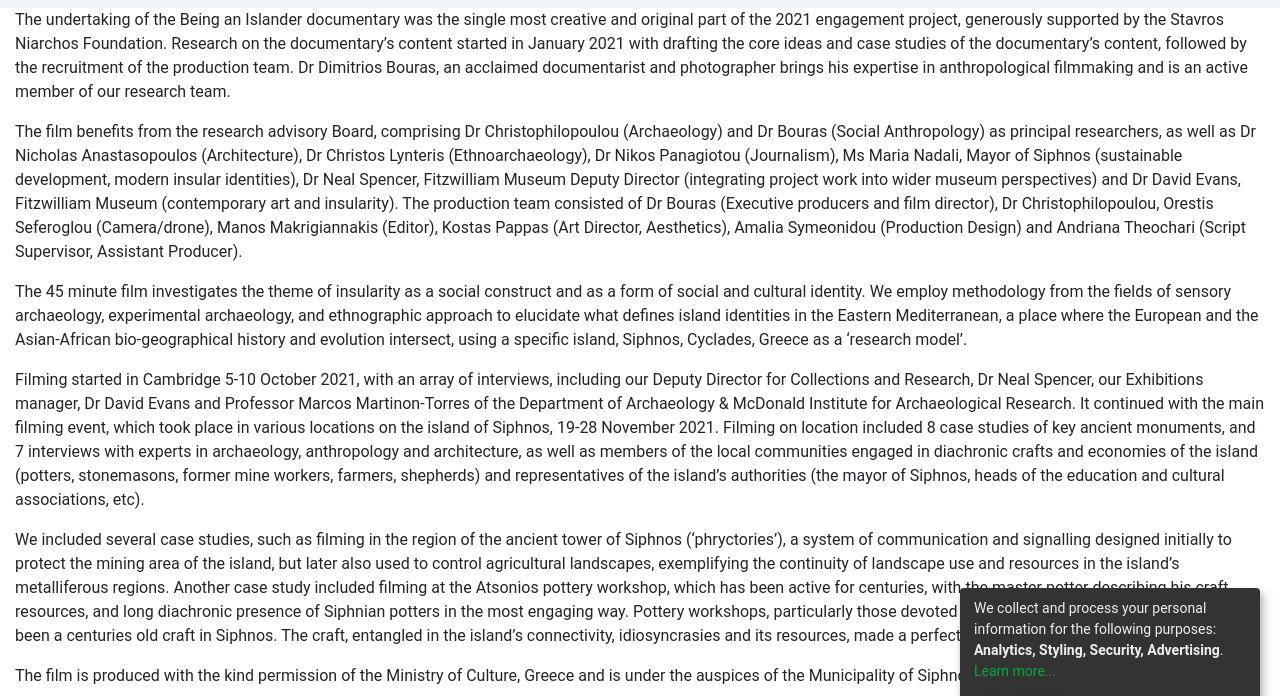
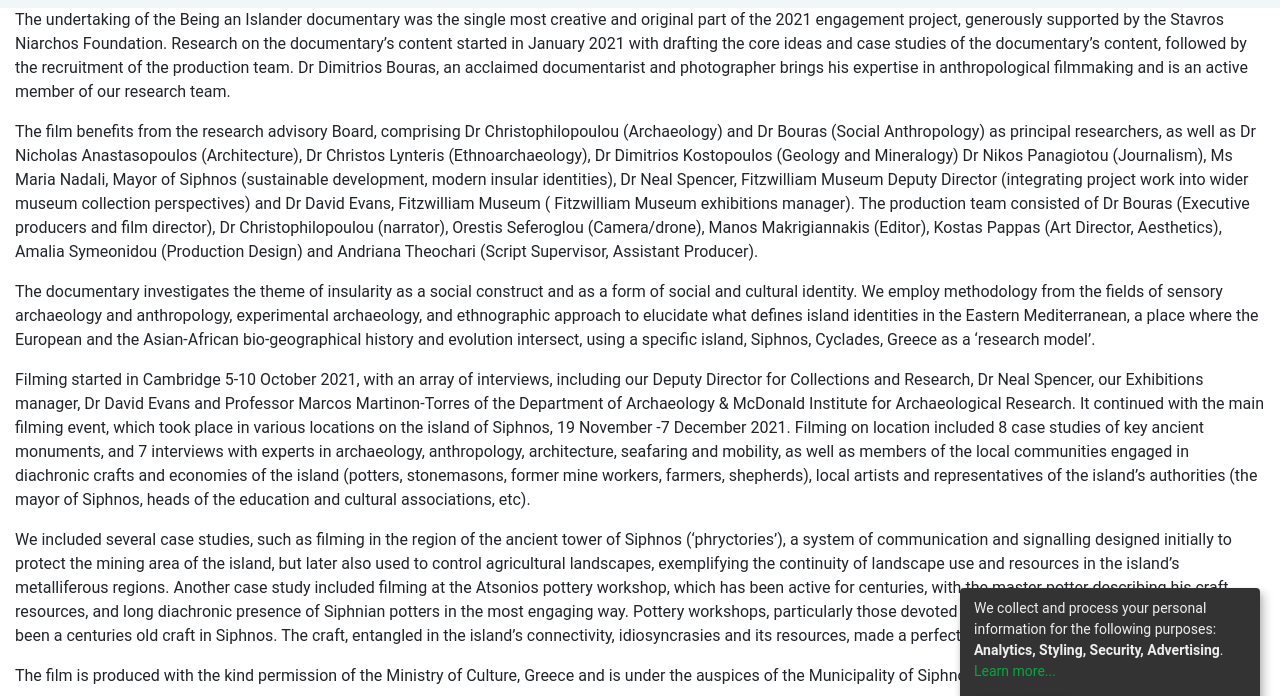
Before and after one commit to FitzwilliamMuseum/fitz-being-an-islander, a Jekyll site: the page built from _resources/documentary.md, in a window 1280 px wide and 900 px high, scrolled down 474 px, cut to the strip 138-834 px from the top of the window. Built offline with Jekyll 4.4.1, drawn with Linux system fonts in a browser that asks for light colours; nearby versions of some CDN libraries; some web fonts are replaced; comment, search, counter and statistics services are not loaded.

Commit message:
updated doc text

```diff
--- a/_resources/documentary.md
+++ b/_resources/documentary.md
@@ -35,11 +35,11 @@
 
 The undertaking of the Being an Islander documentary was the single most creative and original part of the 2021 engagement project, generously supported by the Stavros Niarchos Foundation. Research on the documentary’s content started in January 2021 with drafting the core ideas and case studies of the documentary’s content, followed by the recruitment of the production team. Dr Dimitrios Bouras, an acclaimed documentarist and photographer brings his expertise in anthropological filmmaking and is an active member of our research team.
 
-The film benefits from the research advisory Board, comprising Dr Christophilopoulou (Archaeology) and Dr Bouras (Social Anthropology) as principal researchers, as well as Dr Nicholas Anastasopoulos (Architecture), Dr Christos Lynteris (Ethnoarchaeology), Dr Nikos Panagiotou (Journalism), Ms Maria Nadali, Mayor of Siphnos (sustainable development, modern insular identities), Dr Neal Spencer, Fitzwilliam Museum Deputy Director (integrating project work into wider museum perspectives) and Dr David Evans, Fitzwilliam Museum (contemporary art and insularity). The production team consisted of Dr Bouras (Executive producers and film director), Dr Christophilopoulou, Orestis Seferoglou (Camera/drone), Manos Makrigiannakis (Editor), Kostas Pappas (Art Director, Aesthetics), Amalia Symeonidou (Production Design) and Andriana Theochari (Script Supervisor, Assistant Producer).
+The film benefits from the research advisory Board, comprising Dr Christophilopoulou (Archaeology) and Dr Bouras (Social Anthropology) as principal researchers, as well as Dr Nicholas Anastasopoulos (Architecture), Dr Christos Lynteris (Ethnoarchaeology), Dr Dimitrios Kostopoulos (Geology and Mineralogy) Dr Nikos Panagiotou (Journalism), Ms Maria Nadali, Mayor of Siphnos (sustainable development, modern insular identities), Dr Neal Spencer, Fitzwilliam Museum Deputy Director (integrating project work into wider museum collection perspectives) and Dr David Evans, Fitzwilliam Museum ( Fitzwilliam Museum exhibitions manager). The production team consisted of Dr Bouras (Executive producers and film director), Dr Christophilopoulou (narrator), Orestis Seferoglou (Camera/drone), Manos Makrigiannakis (Editor), Kostas Pappas (Art Director, Aesthetics), Amalia Symeonidou (Production Design) and Andriana Theochari (Script Supervisor, Assistant Producer).
 
-The 45 minute film investigates the theme of insularity as a social construct and as a form of social and cultural identity. We employ methodology from the fields of sensory archaeology, experimental archaeology, and ethnographic approach to elucidate what defines island identities in the Eastern Mediterranean, a place where the European and the Asian-African bio-geographical history and evolution intersect, using a specific island, Siphnos, Cyclades, Greece as a ‘research model’.
+The documentary investigates the theme of insularity as a social construct and as a form of social and cultural identity. We employ methodology from the fields of sensory archaeology and anthropology, experimental archaeology, and ethnographic approach to elucidate what defines island identities in the Eastern Mediterranean, a place where the European and the Asian-African bio-geographical history and evolution intersect, using a specific island, Siphnos, Cyclades, Greece as a ‘research model’.
 
-Filming started in Cambridge 5-10 October 2021, with an array of interviews, including our Deputy Director for Collections and Research, Dr Neal Spencer, our Exhibitions manager, Dr David Evans and Professor Marcos Martinon-Torres of the Department of Archaeology & McDonald Institute for Archaeological Research. It continued with the main filming event, which took place in various locations on the island of Siphnos, 19-28 November 2021. Filming on location included 8 case studies of key ancient monuments, and 7 interviews with experts in archaeology, anthropology and architecture, as well as members of the local communities engaged in diachronic crafts and economies of the island (potters, stonemasons, former mine workers, farmers, shepherds) and representatives of the island’s authorities (the mayor of Siphnos, heads of the education and cultural associations, etc).
+Filming started in Cambridge 5-10 October 2021, with an array of interviews, including our Deputy Director for Collections and Research, Dr Neal Spencer, our Exhibitions manager, Dr David Evans and Professor Marcos Martinon-Torres of the Department of Archaeology & McDonald Institute for Archaeological Research. It continued with the main filming event, which took place in various locations on the island of Siphnos, 19 November -7 December 2021. Filming on location included 8 case studies of key ancient monuments, and 7 interviews with experts in archaeology, anthropology, architecture, seafaring and mobility, as well as members of the local communities engaged in diachronic crafts and economies of the island (potters, stonemasons, former mine workers, farmers, shepherds), local artists and representatives of the island’s authorities (the mayor of Siphnos, heads of the education and cultural associations, etc).
 
 We included several case studies, such as filming in the region of the ancient tower of Siphnos (‘phryctories’), a system of communication and signalling designed initially to protect the mining area of the island, but later also used to control agricultural landscapes, exemplifying the continuity of landscape use and resources in the island’s metalliferous regions. Another case study included filming at the Atsonios pottery workshop, which has been active for centuries, with the master potter describing his craft, resources, and long diachronic presence of Siphnian potters in the most engaging way. Pottery workshops, particularly those devoted to the manufacture of cooking pots has been a centuries old craft in Siphnos. The craft, entangled in the island’s connectivity, idiosyncrasies and its resources, made a perfect episode of our documentary.
 
```
